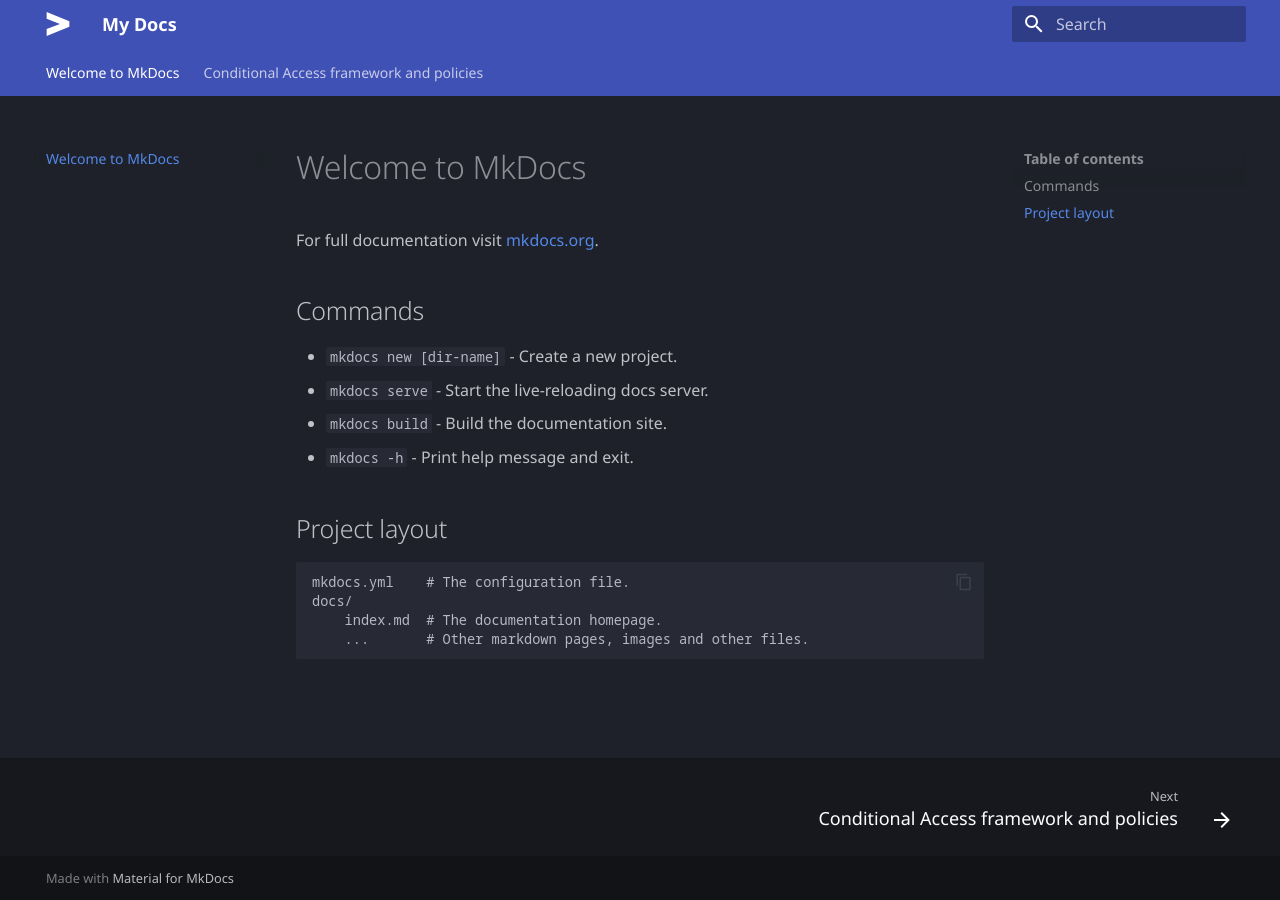
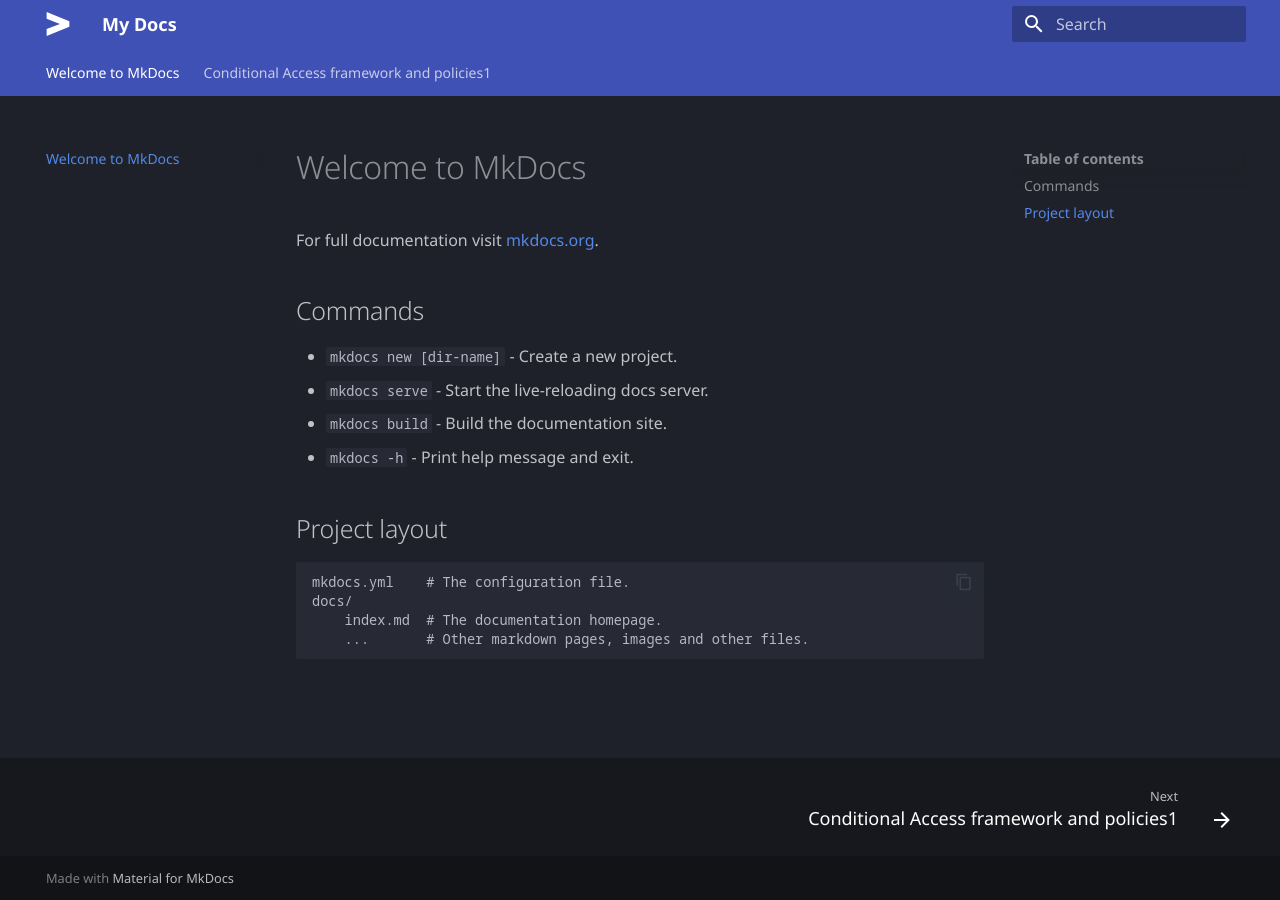
Before and after one commit to moofacka/workflow, an MkDocs documentation site: the page built from docs/index.md, in a window 1280 px wide. Built offline with MkDocs 1.6.1 and Material for MkDocs 9.7.7, drawn with Linux system fonts in a browser that asks for light colours.

Commit message:
Update cap.md

```diff
--- a/docs/cap.md
+++ b/docs/cap.md
@@ -1,4 +1,4 @@
-# Conditional Access framework and policies
+# Conditional Access framework and policies1
 
 This article provides a framework for implementing a persona-based Conditional Access architecture, like the one described in [Conditional Access Zero Trust architecture](/azure/architecture/guide/security/conditional-access-architecture). In this article, there are details on how to form and name the Conditional Access policies. There's also a starting point for creating policies.
 
```
